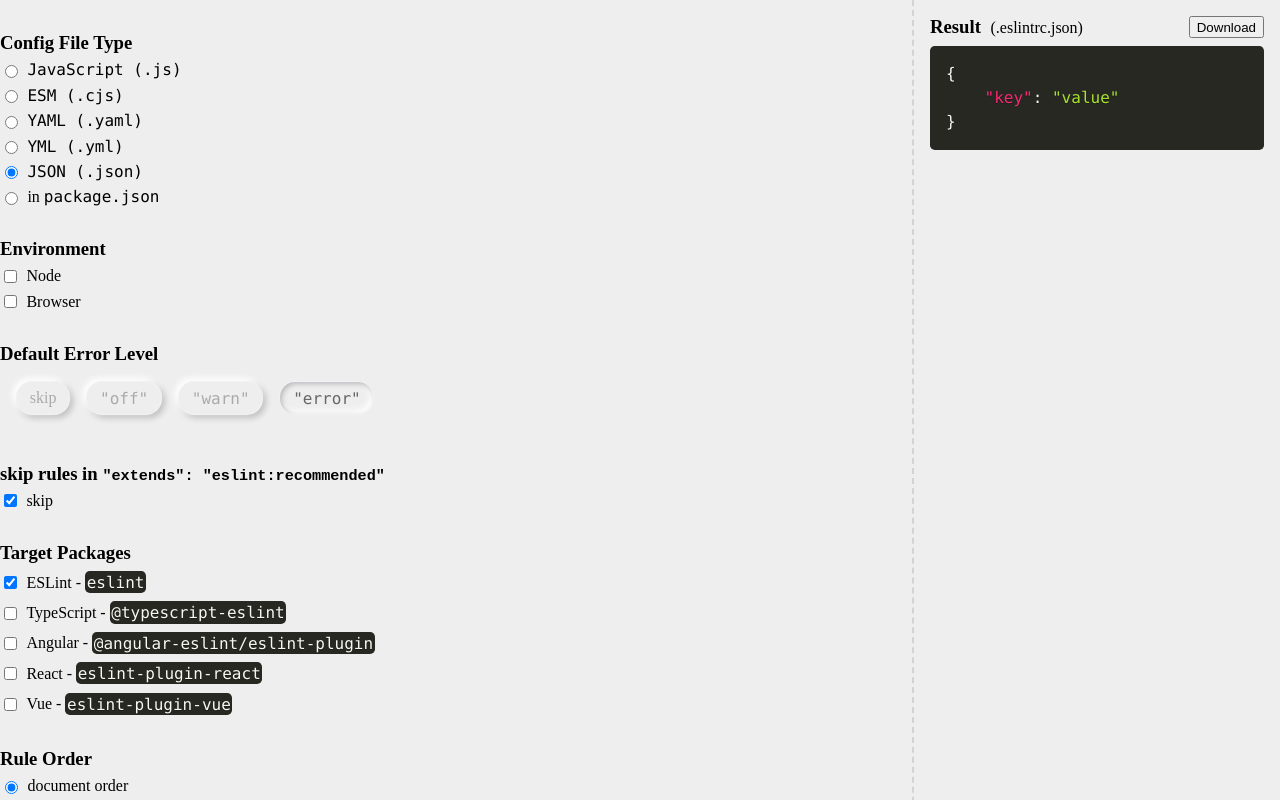
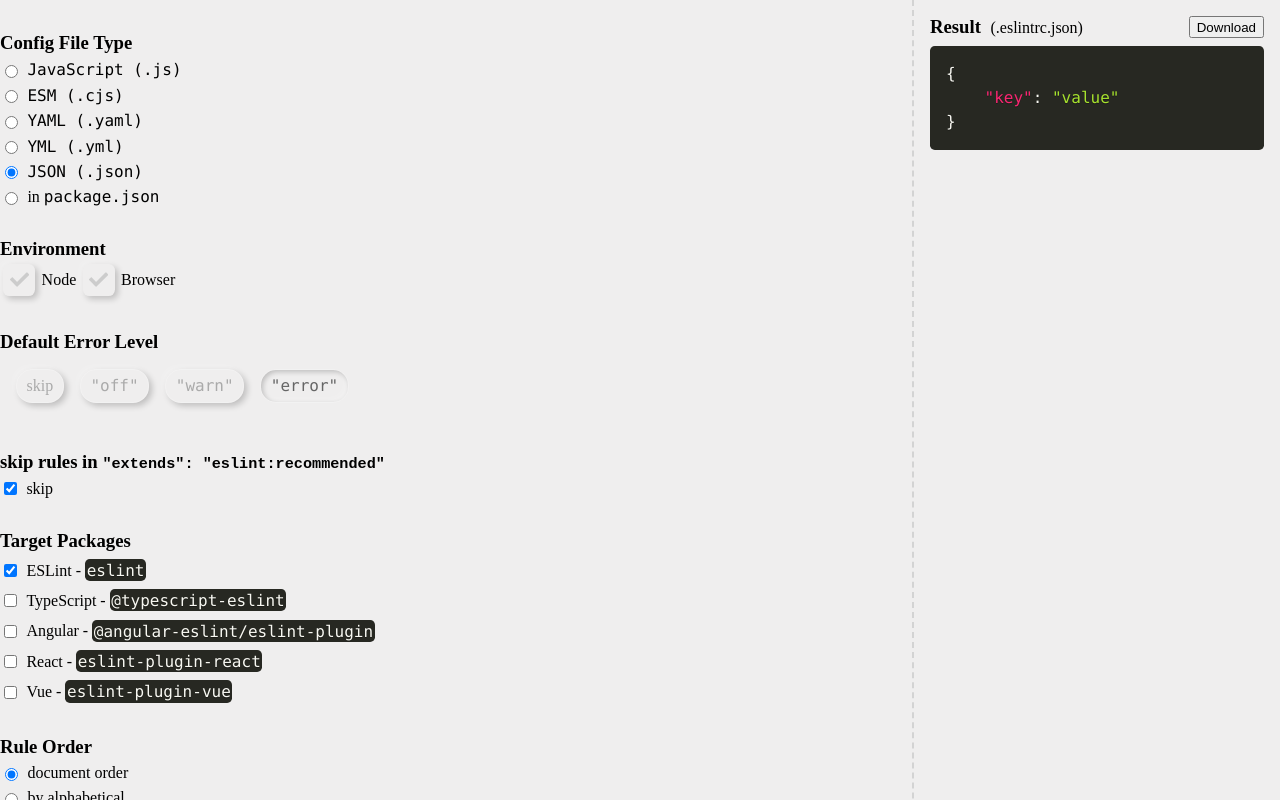
Before and after one commit to han41858/create-eslintrc, an Angular app: page /start in a window 1280 px wide. Both pictures are taken after a click on the button "Start". Shown: the top 800 px of the page. Built offline with nearby package versions, Linux system fonts and the light colour scheme.

Commit message:
CheckboxSelectorComponent - added

```diff
--- a/src/app/app.module.ts
+++ b/src/app/app.module.ts
@@ -10,6 +10,7 @@ import { PageAndPreviewPage } from './pages/page-and-preview/page-and-preview.pa
 import { ConfigPage } from './pages/config/config.page';
 import { RulePage } from './pages/rule/rule.page';
 
+import { CheckboxSelectorComponent } from './components/checkbox-selector/checkbox-selector.component';
 import { ErrorLevelSelectorComponent } from './components/error-level-selector/error-level-selector.component';
 
 import { RuleViewerComponent } from './components/rule-viewer/rule-viewer.component';
@@ -30,6 +31,7 @@ import { ResultPreviewComponent } from './components/result-preview/result-previ
 		ConfigPage,
 		RulePage,
 
+		CheckboxSelectorComponent,
 		ErrorLevelSelectorComponent,
 
 		RuleViewerComponent,
--- a/src/app/common/interfaces.ts
+++ b/src/app/common/interfaces.ts
@@ -1,5 +1,9 @@
 import { FixableType, OptionType, Package, RuleCategory, RuleFileType, RuleType, SyntaxType } from './constants';
 
+
+export interface TypedObject<T> {
+	[key: string]: T;
+}
 
 export interface TextValue<T> {
 	text: string;
--- /dev/null
+++ b/src/app/components/checkbox-selector/checkbox-selector.component.html
@@ -0,0 +1,17 @@
+<div class="wrapper">
+	<div *ngFor="let one of enums;let i=index"
+	     class="inputContainer" [class.active]="isIncluded(one.value)">
+		<div class="checkbox" (click)="toggleValue(one.value)">
+			<svg class="check"
+			     viewBox="0 0 24 24"
+			     xml:space="preserve"
+			     xmlns="http://www.w3.org/2000/svg">
+			<path d="M21.652,3.211c-0.293-0.295-0.77-0.295-1.061,0L9.41,14.34c-0.293,0.297-0.771,0.297-1.062,0L3.449,
+			         9.351C3.304,9.203,3.114,9.13,2.923,9.129C2.73,9.128,2.534,9.201,2.387,9.351l-2.165,1.946C0.078,
+			         11.445,0,11.63,0,11.823c0,0.194,0.078,0.397,0.223,0.544l4.94,5.184c0.292,0.296,0.771,0.776,1.062,
+			         1.07l2.124,2.141c0.292,0.293,0.769,0.293,1.062,0l14.366-14.34c0.293-0.294,0.293-0.777,0-1.071L21.652,3.211z"/>
+			</svg>
+		</div>
+		<span class="label" (click)="toggleValue(one.value)">{{ one.text }}</span>
+	</div>
+</div>
--- /dev/null
+++ b/src/app/components/checkbox-selector/checkbox-selector.component.sass
@@ -0,0 +1,42 @@
+.wrapper
+	display: flex
+
+	.inputContainer
+		display: flex
+		align-items: center
+
+		margin: .2rem
+
+		.checkbox
+			display: flex
+			justify-content: center
+			align-items: center
+
+			width: var(--input-size)
+			height: var(--input-size)
+
+			border-radius: .4rem
+
+			box-shadow: var(--box-shadow-outset)
+
+			cursor: pointer
+
+			.check
+				width: 1.2rem
+				height: 1.2rem
+
+				fill: var(--color-normal)
+
+		.label
+			margin-left: .4rem
+
+			cursor: pointer
+
+			user-select: none
+
+	.inputContainer.active
+		.checkbox
+			box-shadow: var(--box-shadow-inset)
+
+			.check
+				fill: var(--color-primary)
--- /dev/null
+++ b/src/app/components/checkbox-selector/checkbox-selector.component.ts
@@ -0,0 +1,63 @@
+import { Component, Input } from '@angular/core';
+import { ControlValueAccessor, NG_VALUE_ACCESSOR } from '@angular/forms';
+
+import { TextValue } from '../../common/interfaces';
+
+
+type OnChangeFnc = <T>(values: T[]) => void;
+
+
+@Component({
+	selector: 'app-checkbox-selector',
+	templateUrl: './checkbox-selector.component.html',
+	styleUrls: ['./checkbox-selector.component.sass'],
+	providers: [{
+		provide: NG_VALUE_ACCESSOR,
+		useExisting: CheckboxSelectorComponent,
+		multi: true
+	}]
+})
+export class CheckboxSelectorComponent<T> implements ControlValueAccessor {
+
+	currentValue: T[] = [];
+
+	private onChangeFnc: OnChangeFnc | undefined;
+	private onTouchedFnc: OnChangeFnc | undefined;
+
+	@Input() enums: TextValue<T>[] | undefined;
+
+
+	registerOnChange (fn: OnChangeFnc): void {
+		this.onChangeFnc = fn;
+	}
+
+	registerOnTouched (fn: OnChangeFnc): void {
+		this.onTouchedFnc = fn;
+	}
+
+	writeValue (newValue: T[]): void {
+		this.currentValue = newValue;
+
+		if (typeof this.onChangeFnc === 'function') {
+			this.onChangeFnc(newValue);
+		}
+	}
+
+	isIncluded (value: T): boolean {
+		return this.currentValue.includes(value);
+	}
+
+	toggleValue (value: T): void {
+		let newValueArr: T[];
+
+		if (this.isIncluded(value)) {
+			newValueArr = this.currentValue.filter(one => one !== value);
+		}
+		else {
+			newValueArr = [...this.currentValue, value];
+		}
+
+		this.writeValue(newValueArr);
+	}
+
+}
--- a/src/app/components/error-level-selector/error-level-selector.component.sass
+++ b/src/app/components/error-level-selector/error-level-selector.component.sass
@@ -7,7 +7,7 @@
 		border: 1px solid rgba(255, 255, 255, .2)
 		border-radius: 1rem
 
-		box-shadow: -3px -3px 6px white, 3px 3px 6px rgba(0, 0, 0, .2)
+		box-shadow: var(--box-shadow-outset)
 
 		color: #aaa
 
@@ -16,13 +16,17 @@
 
 		label
 			display: flex
+			height: var(--input-size)
+			align-items: center
+
+			padding: 0 .6rem
+
 			cursor: pointer
-			padding: .4rem .8rem
 
 			user-select: none
 
 	.inputContainer.selected
-		box-shadow: inset 2px 2px 5px #b8b9be, inset -3px -3px 7px white
+		box-shadow: var(--box-shadow-inset)
 
 		color: #666
 
--- a/src/app/pages/config/config.page.html
+++ b/src/app/pages/config/config.page.html
@@ -22,12 +22,8 @@
 	<div class="group">
 		<h3>Environment</h3>
 
-		<form [formGroupName]="FormFieldName.Environment">
-			<div class="inputContainer" *ngFor="let one of envArr">
-				<input type="checkbox" [id]="one.value" [formControlName]="one.value">
-				<label [for]="one.value">{{ one.text }}</label>
-			</div>
-		</form>
+		<app-checkbox-selector [formControlName]="FormFieldName.Environment"
+		                       [enums]="envArr"></app-checkbox-selector>
 	</div>
 
 	<div class="group">
--- a/src/app/pages/config/config.page.ts
+++ b/src/app/pages/config/config.page.ts
@@ -16,9 +16,6 @@ enum FormFieldName {
 	RuleOrder = 'ruleOrder',
 
 	// inner fields
-	Node = 'node',
-	Browser = 'browser',
-
 	ESLint = 'eslint',
 	TypeScript = '@typescript-eslint',
 	Angular = '@angular-eslint/eslint-plugin',
@@ -34,7 +31,6 @@ enum FormFieldName {
 export class ConfigPage implements OnInit {
 
 	RuleFileType = RuleFileType;
-	ErrorLevel = ErrorLevel;
 
 	FormFieldName = FormFieldName;
 
@@ -61,10 +57,7 @@ export class ConfigPage implements OnInit {
 	ngOnInit (): void {
 		this.formGroup = this.fb.group({
 			[FormFieldName.FileType]: this.fb.control(RuleFileType.JSON),
-			[FormFieldName.Environment]: this.fb.group({
-				[FormFieldName.Node]: this.fb.control(false),
-				[FormFieldName.Browser]: this.fb.control(false)
-			}),
+			[FormFieldName.Environment]: this.fb.control([]),
 			[FormFieldName.ErrorLevel]: this.fb.control(ErrorLevel.error),
 			[FormFieldName.SkipRecommended]: this.fb.control(true),
 			[FormFieldName.Packages]: this.fb.group({
--- a/src/styles.sass
+++ b/src/styles.sass
@@ -7,3 +7,12 @@ h1, h2, h3, p, body
 
 body
 	background: #efeeee
+
+\:root
+	--color-primary: #1581fd
+	--color-normal: #ccc
+
+	--input-size: 2rem
+
+	--box-shadow-outset: -3px -3px 6px rgba(255, 255, 255, .2), 3px 3px 6px rgba(0, 0, 0, .2)
+	--box-shadow-inset: inset 2px 2px 5px rgba(0, 0, 0, .2), inset -3px -3px 7px rgba(255, 255, 255, .2)
```
